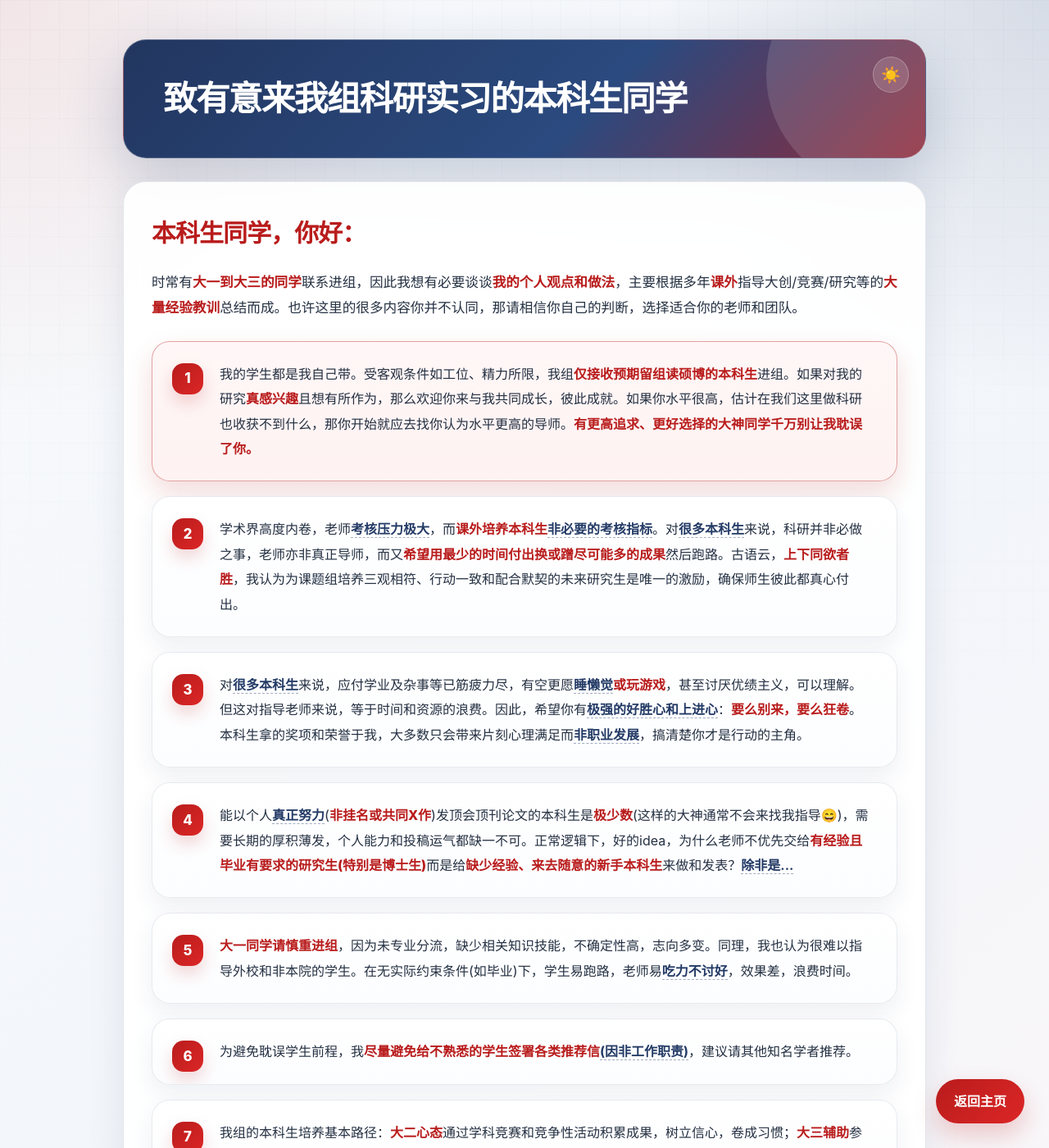
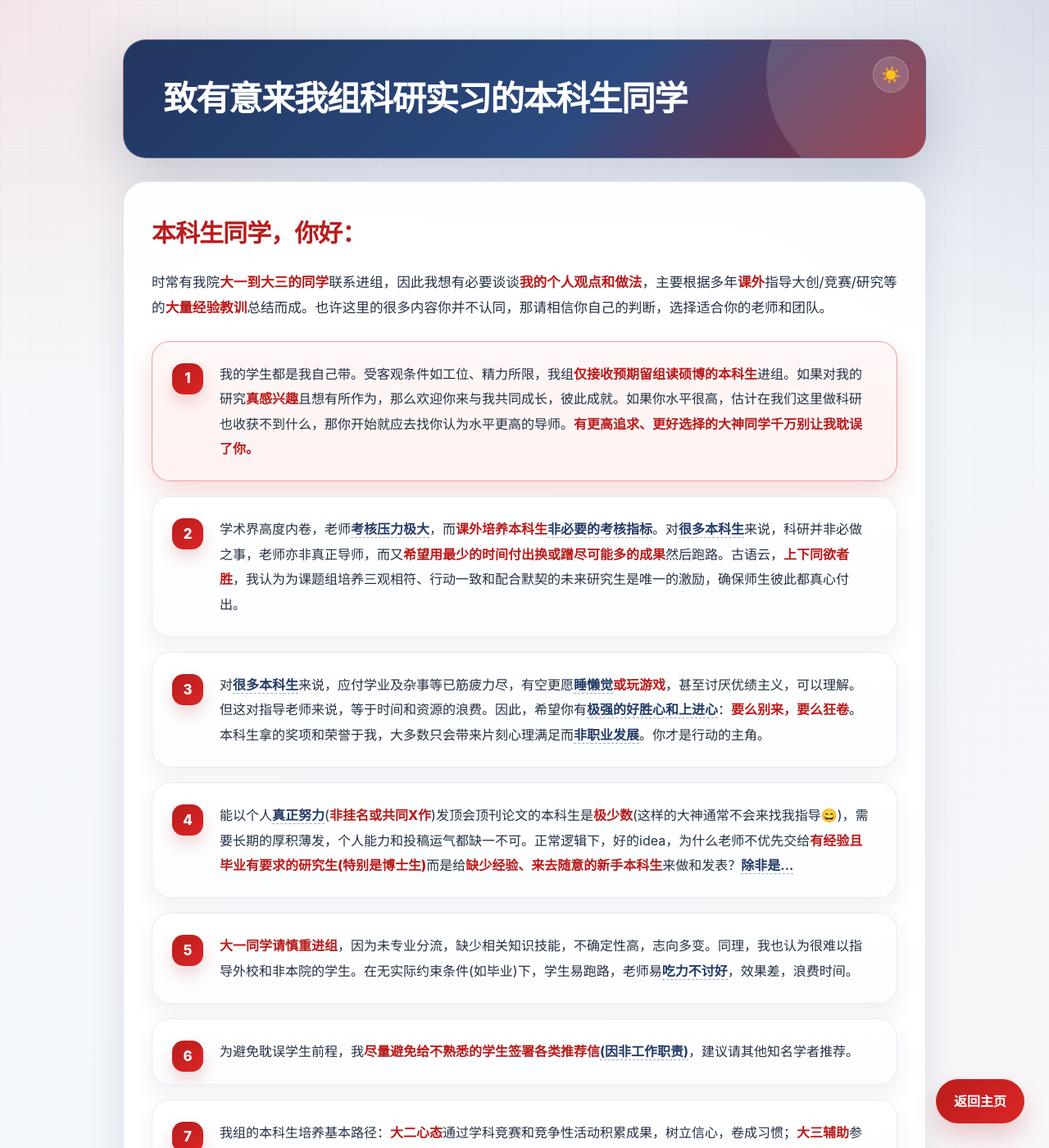
Before and after one commit to fangvv/Homepage, a Jekyll site: the page faq.html, which Jekyll copies as it is, in a window 1280 px wide and 1400 px high. Shown: the whole window at 82% size. Built offline with Jekyll 4.4.1, drawn with Linux system fonts in a browser that asks for light colours; comment, search, counter and statistics services are not loaded.

Commit message:
Update faq.html

```diff
--- a/faq.html
+++ b/faq.html
@@ -45,7 +45,7 @@
         <section class="content-card">
             <p class="lead">
                 <span class="greeting">本科生同学，你好：</span>
-                时常有<strong>大一到大三的同学</strong>联系进组，因此我想有必要谈谈<strong>我的个人观点和做法</strong>，主要根据多年<strong>课外</strong>指导大创/竞赛/研究等的<strong>大量经验教训</strong>总结而成。也许这里的很多内容你并不认同，那请相信你自己的判断，选择适合你的老师和团队。
+                时常有我院<strong>大一到大三的同学</strong>联系进组，因此我想有必要谈谈<strong>我的个人观点和做法</strong>，主要根据多年<strong>课外</strong>指导大创/竞赛/研究等的<strong>大量经验教训</strong>总结而成。也许这里的很多内容你并不认同，那请相信你自己的判断，选择适合你的老师和团队。
             </p>
 
             <ol>
@@ -70,7 +70,7 @@
                         target="_blank"
                         rel="noopener noreferrer">极强的好胜心和上进心</a>：<strong>要么别来，要么狂卷</strong>。本科生拿的奖项和荣誉于我，大多数只会带来片刻心理满足而<a
                         href="https://www.zhihu.com/question/2067235011804320517/answer/2067634560196727558"
-                        target="_blank" rel="noopener noreferrer">非职业发展</a>，搞清楚你才是行动的主角。
+                        target="_blank" rel="noopener noreferrer">非职业发展</a>。你才是行动的主角。
                 </li>
                 <li>能以个人<a
                         href="https://www.chinanews.com.cn/edu/2010/11-16/2659362.shtml"
```
